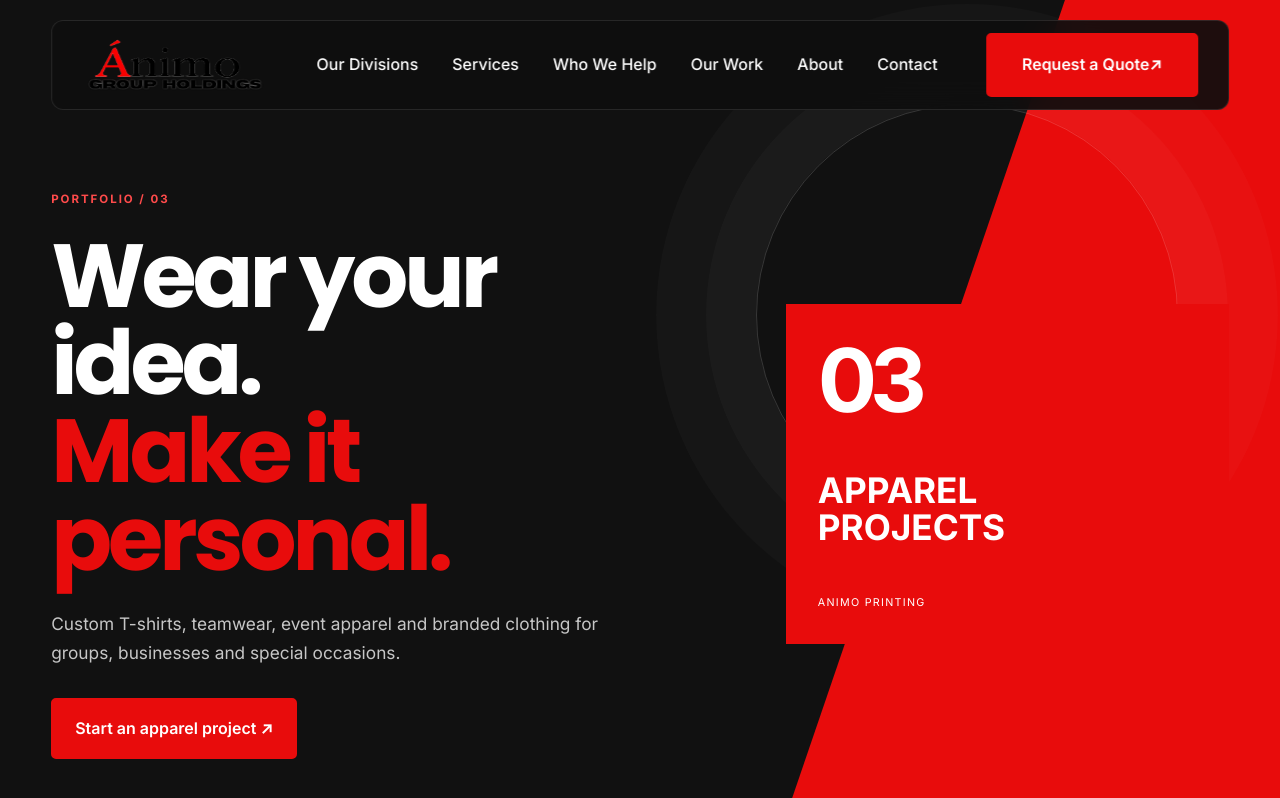
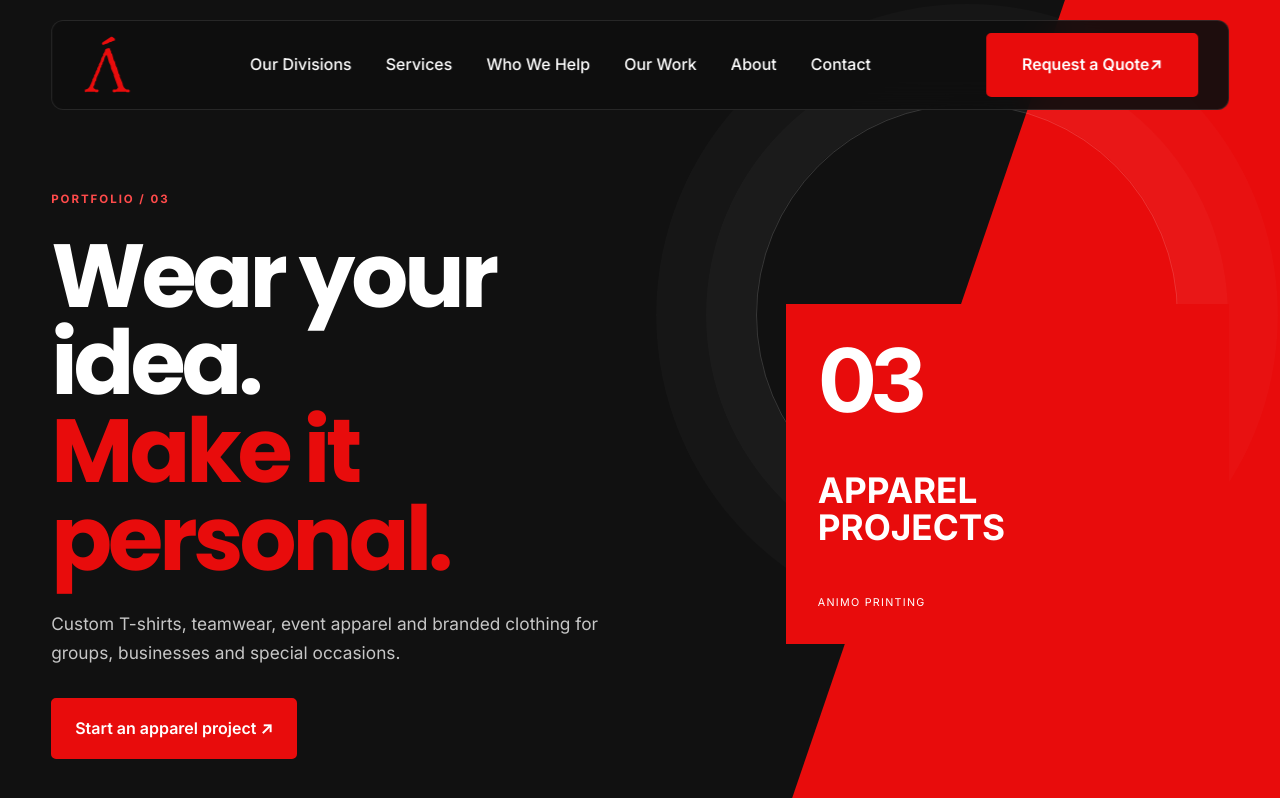
Before and after one commit to deighandk-lab/AnimoGH, a plain HTML site: page portfolio-apparel.html in a window 1280 px wide. Shown: the top 798 px of the page. Drawn offline with Linux system fonts and the light colour scheme.

Commit message:
Use Animo Á mark in site header and favicon

```diff
--- a/portfolio-apparel.html
+++ b/portfolio-apparel.html
@@ -1,6 +1,6 @@
 <!DOCTYPE html>
-<html lang="en"><head><script async src="https://www.googletagmanager.com/gtag/js?id=G-RNE1MM3JN4"></script><script>window.dataLayer=window.dataLayer||[];function gtag(){dataLayer.push(arguments);}gtag('js',new Date());gtag('config','G-RNE1MM3JN4');</script><meta charset="UTF-8"><meta name="viewport" content="width=device-width, initial-scale=1.0"><title>Custom Apparel | Animo Group Holdings</title><meta name="description" content="Custom T-shirts, teamwear, event apparel and branded clothing by Animo."><link rel="stylesheet" href="assets/css/style.css"><link rel="stylesheet" href="assets/css/logo.css"></head><body><header id="header"><nav class="navbar container" aria-label="Main navigation">
-    <a href="index.html" class="logo" aria-label="Animo Group Holdings home"><img src="assets/images/logo-transparent.png" alt="Animo Group Holdings"></a>
+<html lang="en"><head><script async src="https://www.googletagmanager.com/gtag/js?id=G-RNE1MM3JN4"></script><script>window.dataLayer=window.dataLayer||[];function gtag(){dataLayer.push(arguments);}gtag('js',new Date());gtag('config','G-RNE1MM3JN4');</script><meta charset="UTF-8"><meta name="viewport" content="width=device-width, initial-scale=1.0"><title>Custom Apparel | Animo Group Holdings</title><meta name="description" content="Custom T-shirts, teamwear, event apparel and branded clothing by Animo."><link rel="stylesheet" href="assets/css/style.css"><link rel="stylesheet" href="assets/css/logo.css"><link rel="icon" type="image/svg+xml" href="assets/images/animo-a.svg"></head><body><header id="header"><nav class="navbar container" aria-label="Main navigation">
+    <a href="index.html" class="logo" aria-label="Animo Group Holdings home"><img src="assets/images/animo-a.svg" alt="Animo"></a>
     <ul class="nav-menu">
       <li><a href="index.html#divisions">Our Divisions</a></li><li><a href="services.html">Services</a></li><li><a href="industries.html">Who We Help</a></li><li><a href="portfolio.html">Our Work</a></li><li><a href="about.html">About</a></li><li><a href="contact.html">Contact</a></li>
     </ul>
```
